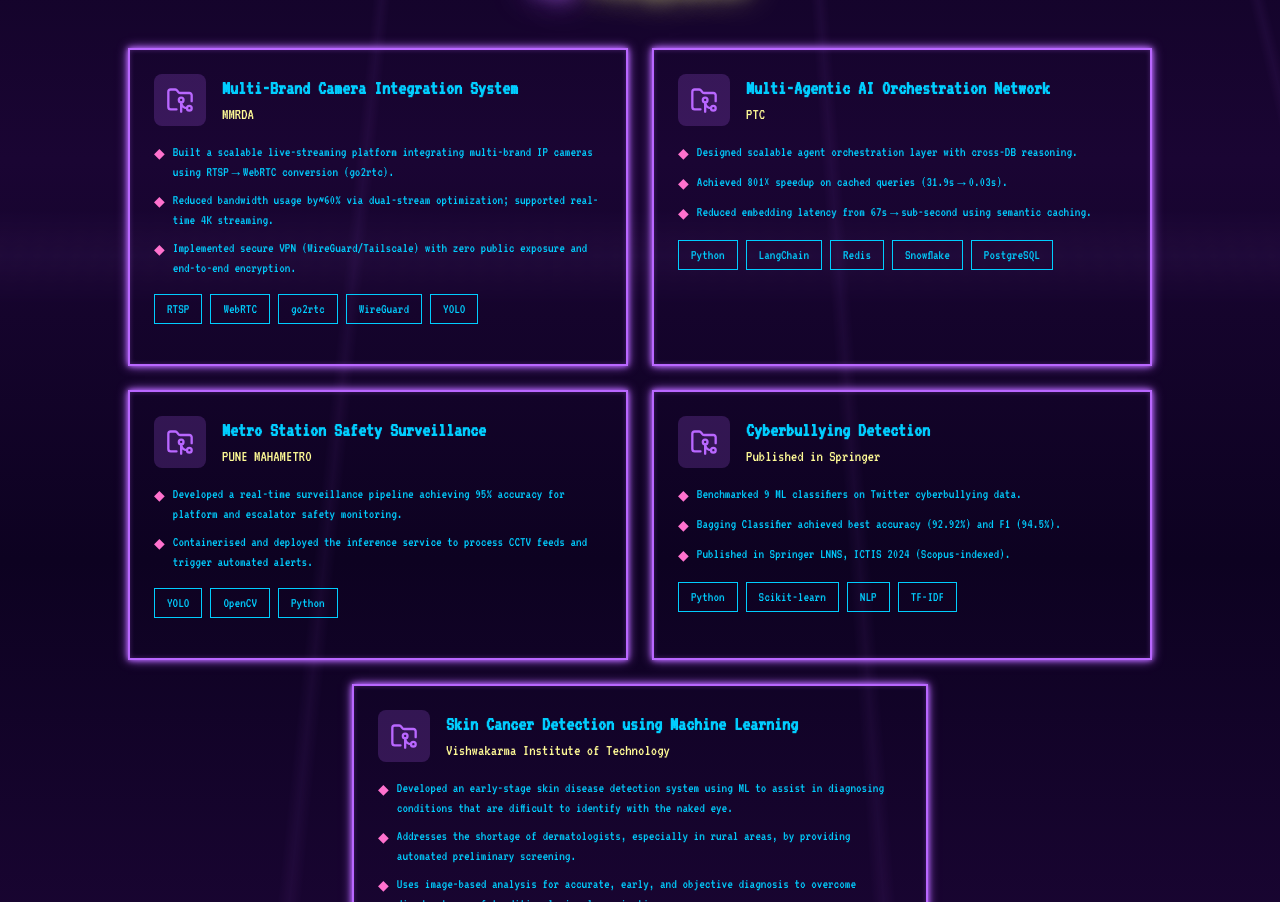
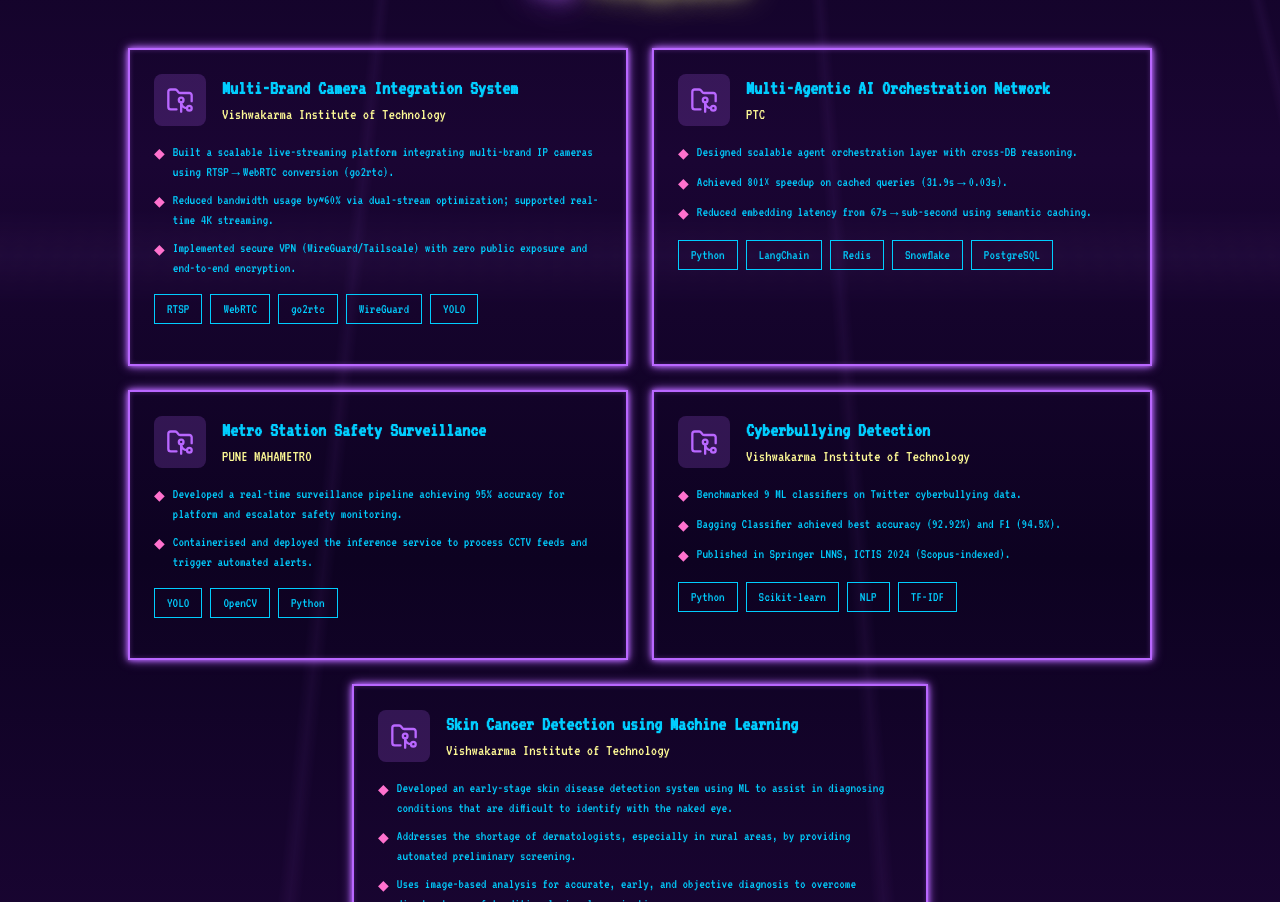
Before and after one commit to itsVrushal/vrushal_patil, a Next.js app: page / in a window 1280 px wide. Shown: the part 2640-3542 px from the top of the page. Built offline with nearby package versions, Linux system fonts and the light colour scheme.

Commit message:
org_namefix

```diff
--- a/src/data/portfolio.ts
+++ b/src/data/portfolio.ts
@@ -85,7 +85,7 @@ export const projects = [
   // },
   {
     name: "Multi-Brand Camera Integration System",
-    organization: "MMRDA",
+    organization: "Vishwakarma Institute of Technology",
     tech: ["RTSP", "WebRTC", "go2rtc", "WireGuard", "YOLO"],
     description: [
       "Built a scalable live-streaming platform integrating multi-brand IP cameras using RTSP→WebRTC conversion (go2rtc).",
@@ -116,7 +116,7 @@ export const projects = [
   },
   {
     name: "Cyberbullying Detection",
-    organization: "Published in Springer",
+    organization: "Vishwakarma Institute of Technology",
     tech: ["Python", "Scikit-learn", "NLP", "TF-IDF"],
     description: [
       "Benchmarked 9 ML classifiers on Twitter cyberbullying data.",
```
